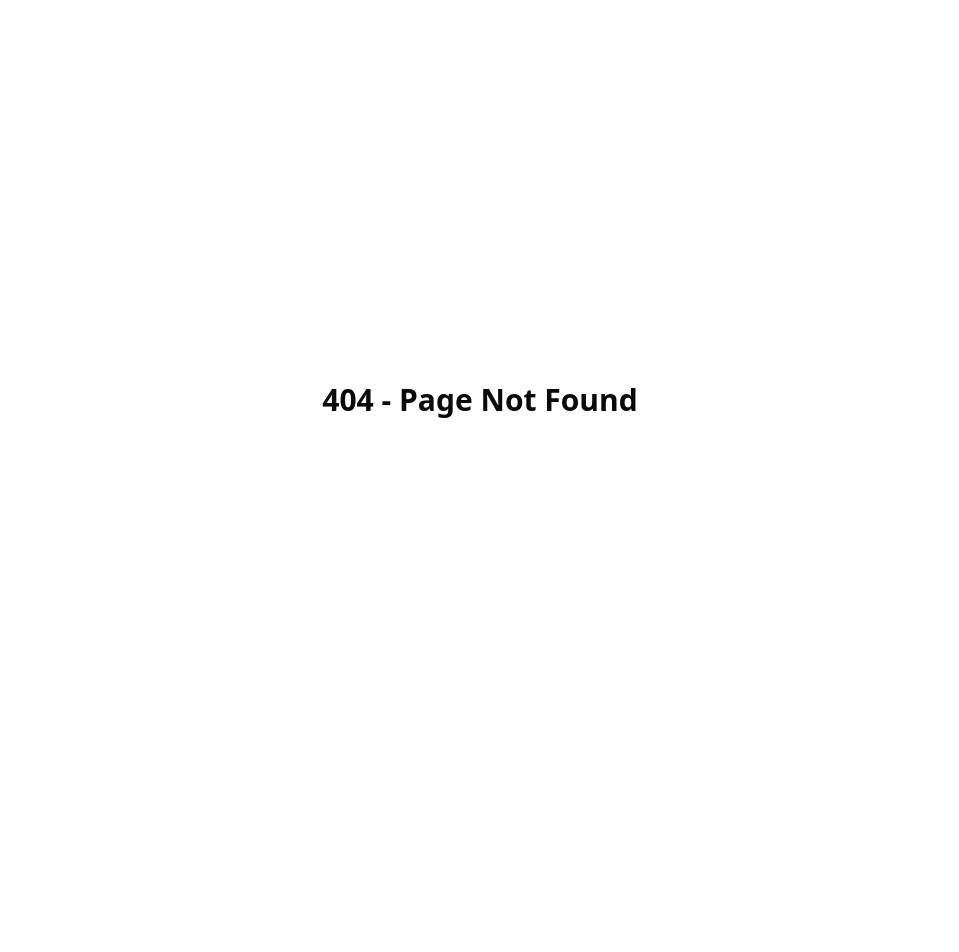
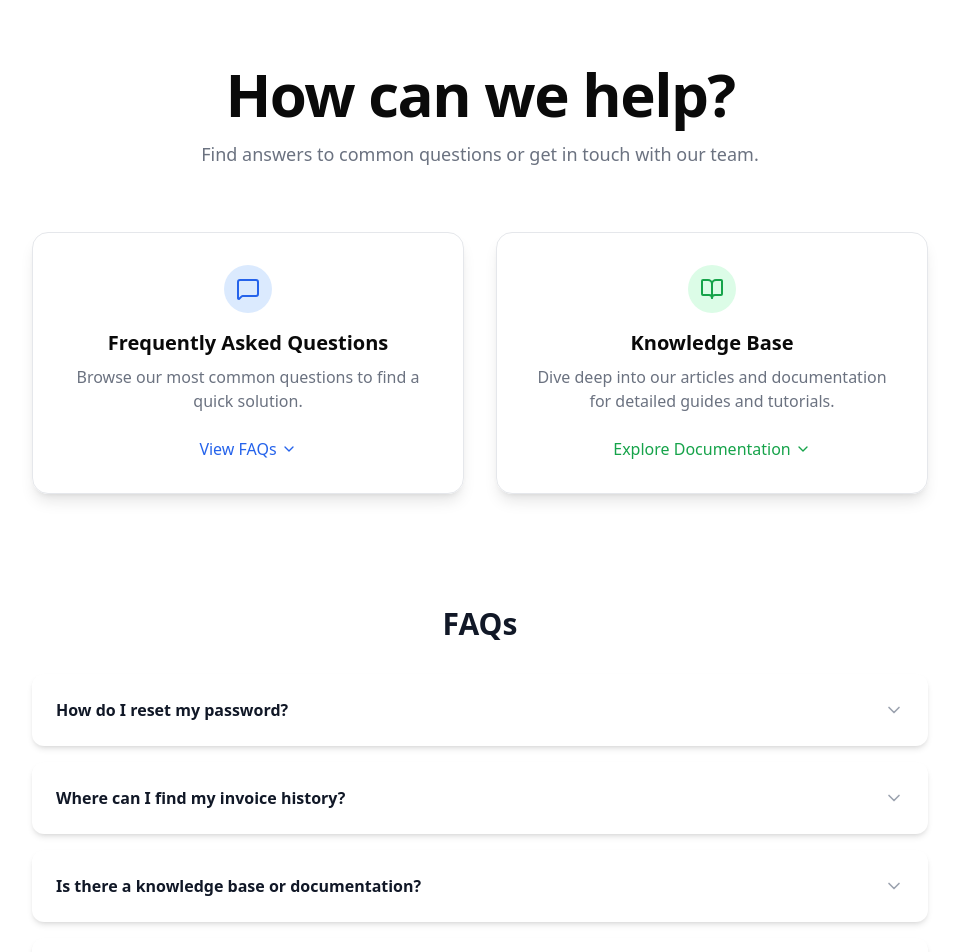
Before and after one commit to 05sanjaykumar/Skyler-AI, a Next.js app in the folder apps/web/: page /support in a window 1280 px wide. Before the commit this address had no page. Shown: the top 952 px of the page, without its empty margins (160-1119 px from the left). Before the commit the page ends 800 px from the top, so only its background shows below. Built offline with nearby package versions, Linux system fonts and the light colour scheme; no server answers; sample sign-in values are in the browser's storage.

Commit message:
chore: updated and created support

```diff
--- a/apps/web/app/(main)/payments/page.tsx
+++ b/apps/web/app/(main)/payments/page.tsx
@@ -1,7 +1,9 @@
+'use client'
 import React from 'react';
 import { Button } from "@/components/ui/button";
 import { Card, CardContent, CardDescription, CardFooter, CardHeader, CardTitle } from "@/components/ui/card";
 import { CheckCircle, ArrowRight } from 'lucide-react';
+import { useRouter } from "next/navigation"
 
 // You would need to have these shadcn/ui components added to your project:
 // npx shadcn-ui@latest add button card
@@ -31,13 +33,16 @@ const plans = [
 ];
 
 export default function PricingPage() {
+
+  const router = useRouter();
+
   return (
     <div className="bg-[#0A0A0A] text-gray-200 min-h-screen antialiased">
         {/* --- Header --- */}
         <header className="border-b border-gray-800">
             <div className="container mx-auto px-6 py-4 flex justify-between items-center">
                 <h1 className="text-2xl font-bold tracking-tighter">Skyler</h1>
-                <Button variant="ghost" size="sm">
+                <Button variant="ghost" size="sm" onClick={() => router.push("/dashboard")}>
                     Back to Home
                 </Button>
             </div>
@@ -60,7 +65,7 @@ export default function PricingPage() {
                         key={plan.name}
                         className={`bg-black border-2 flex flex-col ${plan.isPopular ? 'border-violet-500 shadow-lg shadow-violet-500/10' : 'border-gray-800'} transition-transform hover:-translate-y-2`}
                     >
-                        <CardHeader className="relative">
+                        <CardHeader className="relative text-white">
                             {plan.isPopular && (
                                 <div className="absolute -top-4 right-4 bg-violet-600 text-white text-xs font-bold px-3 py-1 rounded-full">
                                     MOST POPULAR
@@ -75,7 +80,7 @@ export default function PricingPage() {
                             </div>
                             <CardDescription className="pt-2 !mt-0">{plan.description}</CardDescription>
                         </CardHeader>
-                        <CardContent className="flex-grow">
+                        <CardContent className="flex-grow text-white">
                             <ul className="space-y-4">
                                 {plan.features.map(feature => (
                                     <li key={feature} className="flex items-start">
@@ -87,7 +92,7 @@ export default function PricingPage() {
                         </CardContent>
                         <CardFooter>
                             <Button
-                                className={`w-full ${plan.isPopular ? 'bg-violet-600 hover:bg-violet-700' : 'bg-gray-800 hover:bg-gray-700'}`}
+                                className={`w-full text-white ${plan.isPopular ? 'bg-violet-600 hover:bg-violet-700' : 'bg-gray-800 hover:bg-gray-700'}`}
                             >
                                 {plan.price === "FREE" ? "Get Started" : "Choose Plan"}
                                 <ArrowRight className="ml-2 h-4 w-4" />
--- /dev/null
+++ b/apps/web/app/(main)/support/page.tsx
@@ -0,0 +1,206 @@
+'use client'
+import React, { useState } from 'react';
+import { ChevronDown, MessageSquare, BookOpen, ChevronUp, Mail } from 'lucide-react';
+
+const faqData = [
+  {
+    question: "How do I reset my password?",
+    answer: "You can reset your password by navigating to the login page and clicking 'Forgot Password'. Follow the instructions sent to your registered email address.",
+  },
+  {
+    question: "Where can I find my invoice history?",
+    answer: "Your invoice history is available in your account dashboard under the 'Billing' or 'Invoices' section. You can view, download, and print all past invoices from there.",
+  },
+  {
+    question: "Is there a knowledge base or documentation?",
+    answer: "Yes, our comprehensive knowledge base is a great resource. You can find it by clicking the 'Knowledge Base' link on this page or by visiting our main documentation portal.",
+  },
+  {
+    question: "How can I contact the support team directly?",
+    answer: "The best way to contact our team is by using the 'Submit a Ticket' form below. For urgent matters, you can find our phone number in the contact details at the bottom of the page.",
+  },
+  {
+    question: "What are your support hours?",
+    answer: "Our support team is available from 9 AM to 5 PM EST, Monday through Friday. We strive to respond to all inquiries within 24 business hours.",
+  },
+];
+
+const App = () => {
+  const [activeFaq, setActiveFaq] = useState(null);
+  const [formData, setFormData] = useState({ name: '', email: '', subject: '', message: '' });
+  const [formStatus, setFormStatus] = useState('');
+
+  const toggleFaq = (index:any) => {
+    setActiveFaq(activeFaq === index ? null : index);
+  };
+
+  const handleChange = (e:any) => {
+    const { name, value } = e.target;
+    setFormData({ ...formData, [name]: value });
+  };
+
+  const handleSubmit = (e:any) => {
+    e.preventDefault();
+    setFormStatus('Submitting...');
+
+    setTimeout(() => {
+      setFormStatus('Thank you! Your ticket has been submitted. We will get back to you shortly.');
+      setFormData({ name: '', email: '', subject: '', message: '' });
+    }, 1500);
+  };
+
+  return (
+    <div className="bg-background font-sans antialiased text-foreground">
+      <div className="container mx-auto px-4 py-16 sm:px-6 lg:px-8">
+        <header className="text-center mb-12 lg:mb-16">
+          <h1 className="text-4xl font-extrabold tracking-tight sm:text-5xl lg:text-6xl">
+            How can we help?
+          </h1>
+          <p className="mt-4 text-lg text-gray-500">
+            Find answers to common questions or get in touch with our team.
+          </p>
+        </header>
+
+        {/* Support Options Section */}
+        <section className="grid grid-cols-1 md:grid-cols-2 gap-8 mb-16 max-w-4xl mx-auto">
+          {/* FAQ Card */}
+          <div className=" p-8 rounded-2xl shadow-lg border border-gray-200 hover:shadow-xl transition-shadow duration-300 card-foreground text-foreground">
+            <div className="flex justify-center items-center h-12 w-12 rounded-full bg-blue-100 text-blue-600 mx-auto mb-4">
+              <MessageSquare size={24} />
+            </div>
+            <h2 className="text-xl font-bold text-center ">Frequently Asked Questions</h2>
+            <p className="mt-2 text-center text-gray-500">
+              Browse our most common questions to find a quick solution.
+            </p>
+            <div className="mt-6 flex justify-center">
+              <a href="#faq" className="text-blue-600 font-medium hover:underline flex items-center">
+                View FAQs
+                <ChevronDown size={16} className="ml-1" />
+              </a>
+            </div>
+          </div>
+
+          {/* Knowledge Base Card */}
+          <div className="card-foreground text-foreground  p-8 rounded-2xl shadow-lg border border-gray-200 hover:shadow-xl transition-shadow duration-300">
+            <div className="flex justify-center items-center h-12 w-12 rounded-full bg-green-100 text-green-600 mx-auto mb-4">
+              <BookOpen size={24} />
+            </div>
+            <h2 className="text-xl font-bold text-center ">Knowledge Base</h2>
+            <p className="mt-2 text-center text-gray-500">
+              Dive deep into our articles and documentation for detailed guides and tutorials.
+            </p>
+            <div className="mt-6 flex justify-center">
+              <a href="#" className="text-green-600 font-medium hover:underline flex items-center">
+                Explore Documentation
+                <ChevronDown size={16} className="ml-1" />
+              </a>
+            </div>
+          </div>
+        </section>
+
+        {/* FAQ Section */}
+        <section id="faq" className="max-w-4xl mx-auto py-12">
+          <h2 className="text-3xl font-bold text-center mb-8 text-gray-900">FAQs</h2>
+          <div className="space-y-4">
+            {faqData.map((item, index) => (
+              <div key={index} className="bg-white rounded-xl shadow-md overflow-hidden transition-all duration-300">
+                <button
+                  className="w-full flex justify-between items-center text-left p-6 font-semibold text-gray-900 hover:bg-gray-50 focus:outline-none"
+                  onClick={() => toggleFaq(index)}
+                  aria-expanded={activeFaq === index}
+                >
+                  <span>{item.question}</span>
+                  {activeFaq === index ? <ChevronUp size={20} className="text-gray-600 transition-transform duration-300" /> : <ChevronDown size={20} className="text-gray-400 transition-transform duration-300" />}
+                </button>
+                <div
+                  className={`transition-all duration-300 ease-in-out overflow-hidden ${
+                    activeFaq === index ? 'max-h-96 opacity-100' : 'max-h-0 opacity-0'
+                  }`}
+                >
+                  <div className="p-6 border-t border-gray-200 text-gray-600">
+                    <p>{item.answer}</p>
+                  </div>
+                </div>
+              </div>
+            ))}
+          </div>
+        </section>
+
+        {/* Contact Form Section */}
+        <section className="bg-white rounded-2xl shadow-xl p-8 md:p-12 lg:p-16 max-w-3xl mx-auto my-16">
+          <div className="flex items-center justify-center h-16 w-16 rounded-full bg-orange-100 text-orange-600 mx-auto mb-6">
+            <Mail size={32} />
+          </div>
+          <h2 className="text-3xl font-bold text-center text-gray-900 mb-2">Can't find your answer?</h2>
+          <p className="text-center text-gray-500 mb-8">
+            Submit a support ticket and our team will get back to you as soon as possible.
+          </p>
+
+          <form onSubmit={handleSubmit} className="space-y-6">
+            <div>
+              <label htmlFor="name" className="block text-sm font-medium text-gray-700">Name</label>
+              <input
+                type="text"
+                name="name"
+                id="name"
+                value={formData.name}
+                onChange={handleChange}
+                required
+                className="mt-1 block w-full rounded-md border-gray-300 shadow-sm focus:border-indigo-500 focus:ring-indigo-500 sm:text-sm"
+              />
+            </div>
+            <div>
+              <label htmlFor="email" className="block text-sm font-medium text-gray-700">Email</label>
+              <input
+                type="email"
+                name="email"
+                id="email"
+                value={formData.email}
+                onChange={handleChange}
+                required
+                className="mt-1 block w-full rounded-md border-gray-300 shadow-sm focus:border-indigo-500 focus:ring-indigo-500 sm:text-sm"
+              />
+            </div>
+            <div>
+              <label htmlFor="subject" className="block text-sm font-medium text-gray-700">Subject</label>
+              <input
+                type="text"
+                name="subject"
+                id="subject"
+                value={formData.subject}
+                onChange={handleChange}
+                required
+                className="mt-1 block w-full rounded-md border-gray-300 shadow-sm focus:border-indigo-500 focus:ring-indigo-500 sm:text-sm"
+              />
+            </div>
+            <div>
+              <label htmlFor="message" className="block text-sm font-medium text-gray-700">Message</label>
+              <textarea
+                name="message"
+                id="message"
+                rows={4}
+                value={formData.message}
+                onChange={handleChange}
+                required
+                className="mt-1 block w-full rounded-md border-gray-300 shadow-sm focus:border-indigo-500 focus:ring-indigo-500 sm:text-sm"
+              ></textarea>
+            </div>
+            <div>
+              <button
+                type="submit"
+                className="w-full flex justify-center py-3 px-4 border border-transparent rounded-md shadow-sm text-base font-medium text-white bg-indigo-600 hover:bg-indigo-700 focus:outline-none focus:ring-2 focus:ring-offset-2 focus:ring-indigo-500 transition-colors duration-200"
+              >
+                Submit Ticket
+              </button>
+            </div>
+            {formStatus && (
+              <p className="mt-4 text-center text-sm font-medium text-gray-600">{formStatus}</p>
+            )}
+          </form>
+        </section>
+      </div>
+    </div>
+  );
+};
+
+export default App;
--- a/apps/web/src/components/top-bar.tsx
+++ b/apps/web/src/components/top-bar.tsx
@@ -1,7 +1,7 @@
 // apps/web/src/components/top-bar.tsx
 'use client'
 
-import { Bell, Sun, Moon, Settings, User, Copyright, FlaskConical } from "lucide-react"
+import { Bell, Sun, Moon, Settings, User, Copyright, Headset } from "lucide-react"
 import { signOut, useSession } from "next-auth/react"
 import { useTheme } from "next-themes"
 import { useState } from "react"
@@ -96,6 +96,9 @@ export default function Topbar() {
           <DropdownMenuItem>
             <Settings className="w-4 h-4 mr-2" /> Settings
           </DropdownMenuItem>
+          <DropdownMenuItem onClick={() => router.push("/support")}>
+            <Headset className="w-4 h-4 mr-2" /> Support
+          </DropdownMenuItem>
           <DropdownMenuSeparator />
           <DropdownMenuItem className="text-red-600" onClick={() => signOut()}>
             Sign out
```
